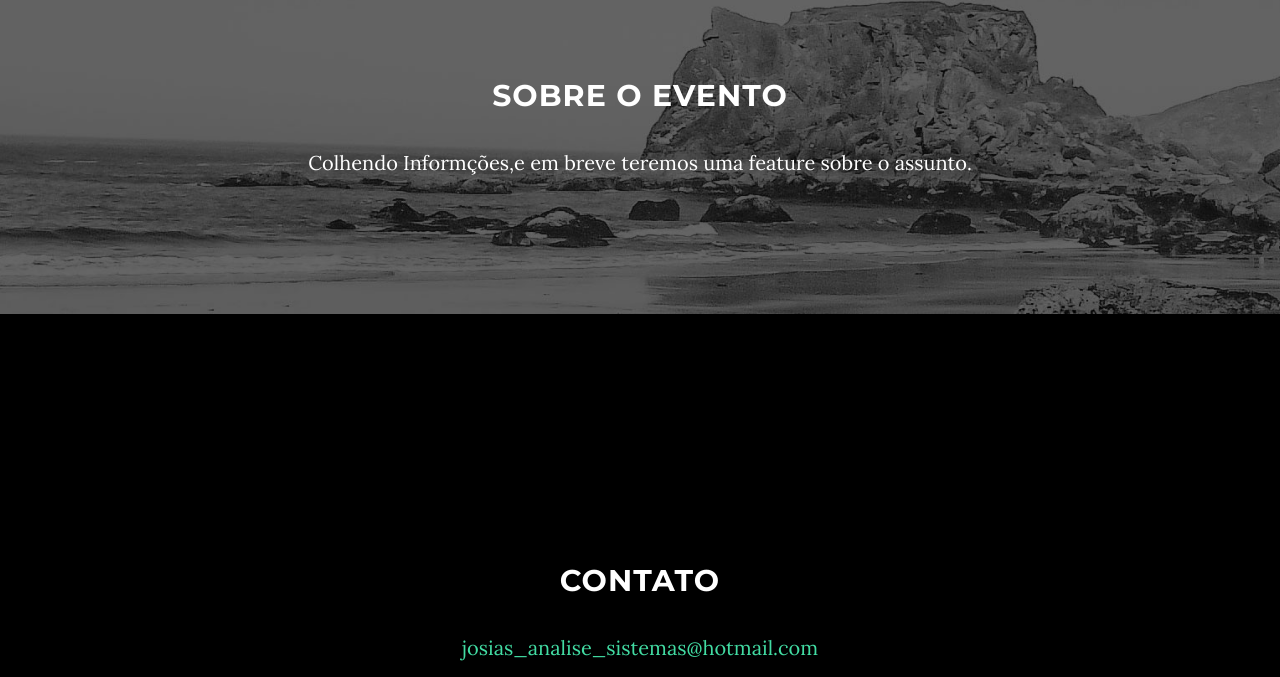
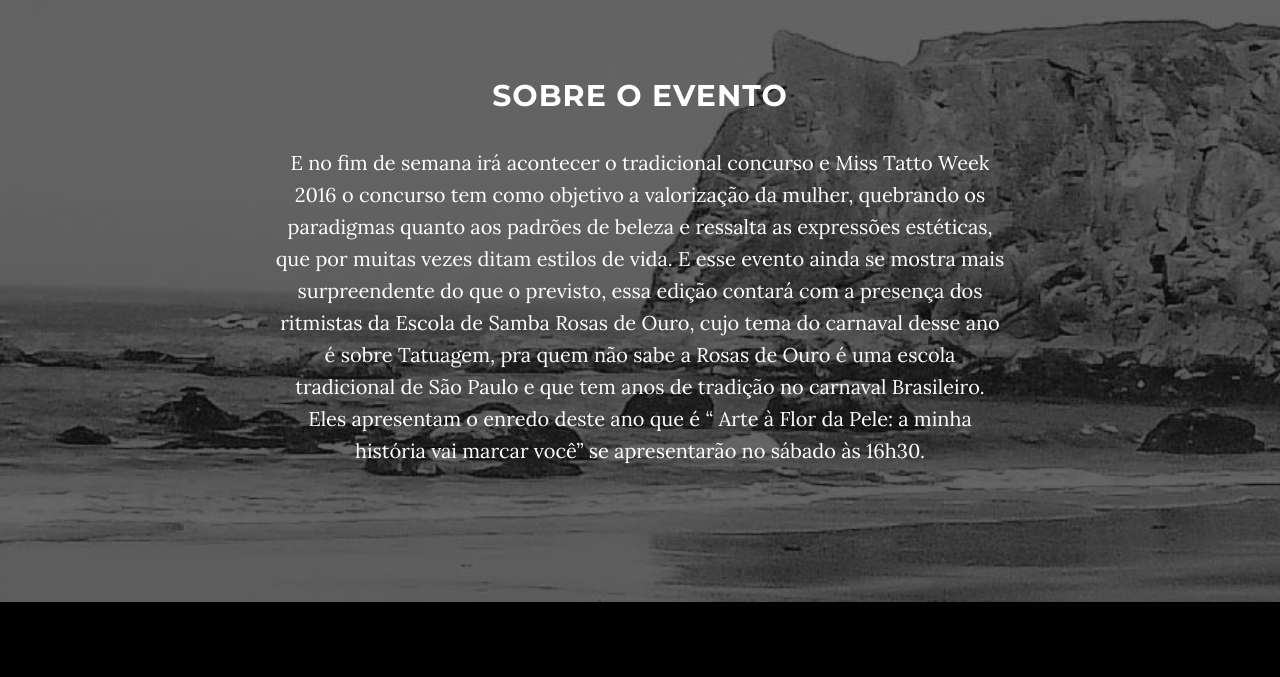
Before and after one commit to josiasOliveira/josiasOliveira.github.io, a website: page tattoweek/index.html in a window 1280 px wide. Shown: the part 2162-2839 px from the top of the page. Drawn offline with nearby package versions, Linux system fonts and the light colour scheme; some packages are replaced by stand-ins of ours.

Commit message:
Update index.html

```diff
--- a/tattoweek/index.html
+++ b/tattoweek/index.html
@@ -147,7 +147,7 @@
             <div class="container">
                 <div class="col-lg-8 col-lg-offset-2">
                     <h2>sobre o evento</h2>
-                    <p>Colhendo Informções,e em breve teremos uma feature sobre o assunto.</p>
+                    <p>E no fim de semana irá acontecer o tradicional concurso e Miss Tatto Week 2016 o concurso tem como objetivo a valorização da mulher, quebrando os paradigmas quanto aos padrões de beleza e ressalta as expressões estéticas, que por muitas vezes ditam estilos de vida. E esse evento ainda se mostra mais surpreendente do que o previsto, essa edição contará com a presença dos ritmistas da Escola de Samba Rosas de Ouro, cujo tema do carnaval desse ano é sobre Tatuagem, pra quem não sabe a Rosas de Ouro é uma escola tradicional de São Paulo e que tem anos de tradição no carnaval Brasileiro. Eles apresentam o enredo deste ano que é “ Arte à Flor da Pele: a minha história vai marcar você” se apresentarão no sábado às 16h30.</p>
 
                 </div>
             </div>
```
